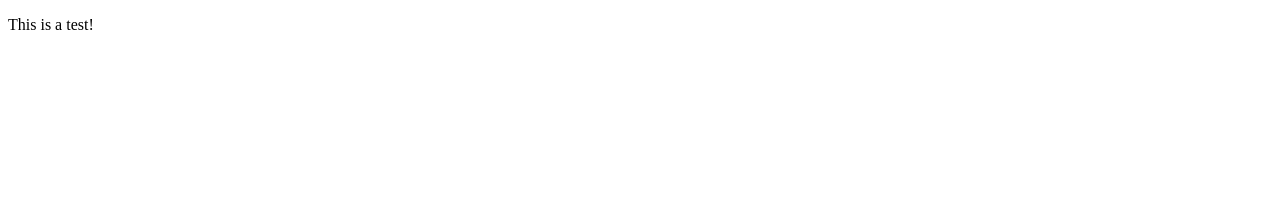
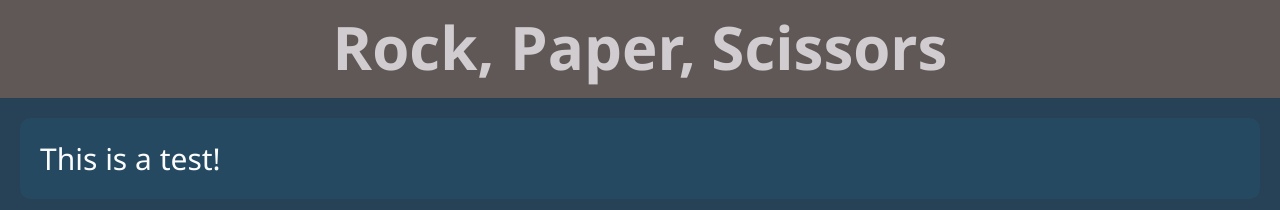
Before and after one commit to chartley1988/odin-rock-paper-scissors, a plain HTML site: page index.html in a window 1280 px wide. Drawn offline with Linux system fonts and the light colour scheme.

Commit message:
Added basic style sheet

```diff
--- a/index.html
+++ b/index.html
@@ -6,9 +6,11 @@
     <title>The Odin Project - Rock Paper Scissors</title>
     <meta charset="utf-8">
     <script src="script.js" defer></script>
+    <link rel="stylesheet" href="styles.css">
   </head>
 
   <body>
+    <header><h1>Rock, Paper, Scissors</h1></header>
     <p>This is a test!</p>
 
   </body>
--- /dev/null
+++ b/styles.css
@@ -0,0 +1,38 @@
+:root {
+    --colorBackground1: #274156;
+    --colorBackground2: #1c6e8c2d;
+    --colorAccent1: #605856;
+    --colorAccent2: #D0CCD0;
+    --colorText: #FBFCFF;
+    font-size: 10px;
+    font-family: 'Segoe UI', Tahoma, Geneva, Verdana, sans-serif;
+}
+
+* {
+    padding: 0px;
+    margin: 0px;
+}
+
+body {
+    background-color: var(--colorBackground1);
+}
+
+header {
+    display: flex;
+    justify-content: center;
+    align-items: center;
+    font-size: 3rem;
+    background-color: var(--colorAccent1);
+    color: var(--colorAccent2);
+    padding: 1rem;
+    padding-top: 0.6rem;
+}
+
+p {
+    font-size: 3rem;
+    color: var(--colorText);
+    background-color: var(--colorBackground2);
+    padding: 2rem;
+    margin: 2rem;
+    border-radius: 1rem;
+}
```
